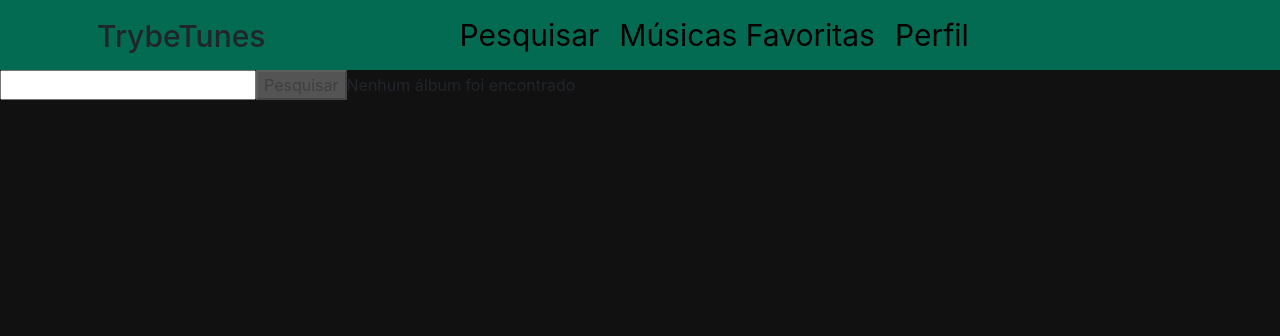
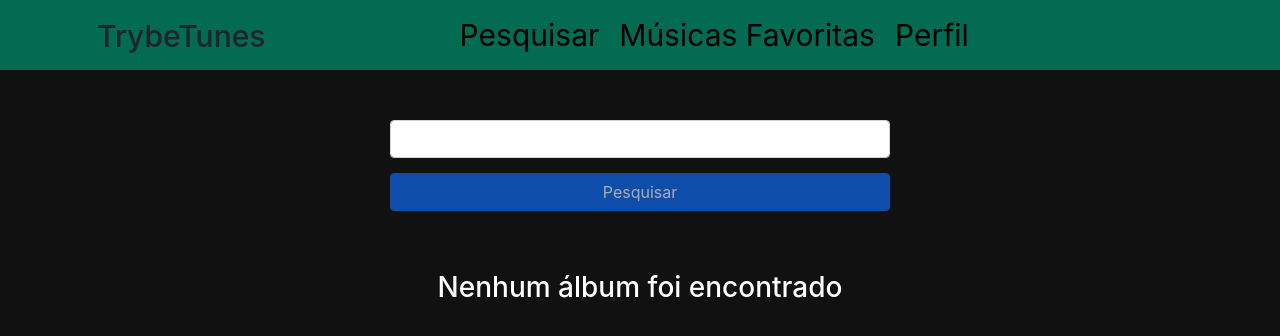
Before and after one commit to ArthurMCS/myTrybetunes, a React (Create React App) app: page /search in a window 1280 px wide. Shown: the top 336 px of the page. Built offline with nearby package versions, Linux system fonts and the light colour scheme.

Commit message:
finaliza css do search

```diff
--- a/src/App.js
+++ b/src/App.js
@@ -20,10 +20,10 @@ class App extends React.Component {
         />
         <Route
           path="/search"
-          render={ () => (
+          render={ (propsRouter) => (
             <>
               <Header />
-              <Search />
+              <Search { ...propsRouter } />
             </>
           ) }
         />
--- a/src/pages/Search.js
+++ b/src/pages/Search.js
@@ -1,9 +1,71 @@
 import React, { useState } from 'react';
 import { Link } from 'react-router-dom';
+import styled from 'styled-components';
+import PropTypes from 'prop-types';
+import { Button, Input } from 'reactstrap';
 import searchAlbumsAPI from '../services/searchAlbumsAPI';
 import Loading from './Loading';
 
-export default function Search() {
+const SectionMusics = styled.section`
+      display: flex;
+      align-items: center;
+      justify-content: center;
+      flex-wrap: wrap;
+
+      & .musicCard:hover {
+        box-shadow: 0px 1px 5px 5px #2fc18c;
+        cursor: pointer;
+      }
+`;
+
+const MusicCard = styled.div`
+      display: flex;
+      align-items: center;
+      justify-content: center;
+      flex-direction: column;
+      height: 300px;
+      width: 300px;
+      background-color: #036b52;
+      margin: 30px;
+      border-radius: 20%;
+
+      img {
+        height: 150px;
+        width: 150px;
+        border: 5px solid black;
+        margin-bottom: 20px;
+      }
+
+      .link {
+        text-align: center;
+        font-size: 20px;
+        color: #111;
+      }
+`;
+
+const FormStyled = styled.form`
+      display: flex;
+      align-items: center;
+      justify-content: center;
+      flex-direction: column;
+
+      Input {
+        margin-top: 50px;
+        width:500px;
+      }
+
+      Button {
+        margin-top: 15px;
+        width:500px;
+      }
+
+      h3 {
+        margin-top: 60px;
+        color: #fff;
+      }
+`;
+
+export default function Search({ history }) {
   const [search, setSearch] = useState('');
   const [isLoading, setIsLoading] = useState(false);
   const [artists, setArtists] = useState([]);
@@ -13,25 +75,40 @@ export default function Search() {
 
   const handleInputSearch = ({ target }) => {
     setSearch(target.value);
-    setArtistName(target.value);
+  };
+
+  const handleSubmit = async () => {
+    setIsLoading(true);
+    const response = await searchAlbumsAPI(search);
+    setSearch('');
+    setArtists(response);
+    setIsLoading(false);
   };
 
   const renderAlbuns = () => (
-    <section>
-      <p>{`Resultado de álbuns de: ${artistName}`}</p>
+    <section style={ { textAlign: 'center' } }>
+      <h3>{`Resultado de álbuns de: ${artistName}`}</h3>
+      <SectionMusics>
         {
           artists.map((artist, index) => (
-          <div key={ index }>
+            <MusicCard
+              key={ index }
+              className="musicCard"
+              onClick={ () => history.push(`/album/${artist.collectionId}`) }
+            >
+              <img src={ artist.artworkUrl100 } alt={ artist.artistName } />
               <Link
                 data-testid={ `link-to-album-${artist.collectionId}` }
                 to={ `/album/${artist.collectionId}` }
+                style={ { textDecoration: 'none' } }
+                className="link"
               >
-              {artist.collectionName}
+                <h4>{artist.collectionName}</h4>
               </Link>
-            <img src={ artist.artworkUrl100 } alt={ artist.artistName } />
-          </div>
+            </MusicCard>
           ))
         }
+      </SectionMusics>
     </section>);
 
   return (
@@ -39,31 +116,32 @@ export default function Search() {
       {isLoading
         ? <Loading />
         : (
-          <>
-            <input
+          <FormStyled onSubmit={ handleSubmit }>
+            <Input
               type="text"
               data-testid="search-artist-input"
               value={ search }
               onChange={ handleInputSearch }
             />
-            <button
+            <Button
               disabled={ search.length < minLength }
               type="submit"
+              color="primary"
               data-testid="search-artist-button"
-              onClick={ async () => {
-                setIsLoading(true);
-                const response = await searchAlbumsAPI(search);
-                setSearch('');
-                setArtists(response);
-                setIsLoading(false);
-              } }
+              onClick={ () => setArtistName(search) }
             >
               Pesquisar
-            </button>
+            </Button>
             {artists.length === 0
-              ? 'Nenhum álbum foi encontrado'
+              ? <h3>Nenhum álbum foi encontrado</h3>
               : renderAlbuns()}
-          </>)}
+          </FormStyled>)}
     </div>
   );
 }
+
+Search.propTypes = {
+  history: PropTypes.shape({
+    push: PropTypes.func.isRequired,
+  }).isRequired,
+};
```
Lines whose indentation alone changed are shown as unchanged.
